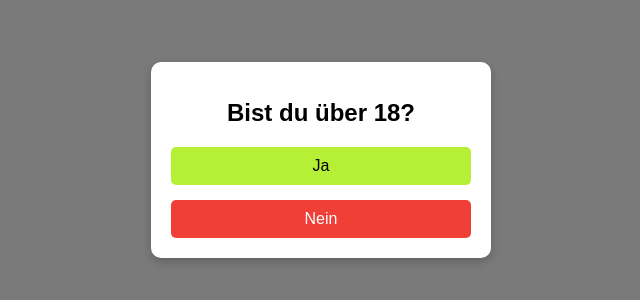
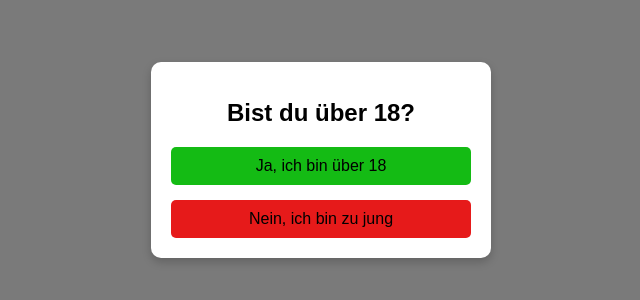
Before and after one commit to nathanb177/voluptas, a plain HTML site: page index.html in a window 1280 px wide. Shown: the part 240-540 px from the top of the page, without its empty margins (319-959 px from the left). Drawn offline with Linux system fonts and the light colour scheme.

Commit message:
Update index.html

```diff
--- a/index.html
+++ b/index.html
@@ -48,21 +48,21 @@
         }
 
         .button-yes {
-            background-color: #b5f037;
+            background-color: #14bb14;
             color: #000;
         }
 
         .button-yes:hover {
-            background-color: #a2d32e;
+            background-color: #1d881d;
         }
 
         .button-no {
-            background-color: #f03f37;
-            color: #fff;
+            background-color: #e61a1a;
+            color: #000;
         }
 
         .button-no:hover {
-            background-color: #d32e2b;
+            background-color: #ff0000;
         }
     </style>
 </head>
@@ -70,8 +70,8 @@
     <div class="verification-container">
         <h1>Bist du über 18?</h1>
         <div class="buttons">
-            <button class="button button-yes" onclick="redirectToMainPage()">Ja</button>
-            <button class="button button-no" onclick="redirectToNoAccess()">Nein</button>
+            <button class="button button-yes" onclick="redirectToMainPage()">Ja, ich bin über 18</button>
+            <button class="button button-no" onclick="redirectToNoAccess()">Nein, ich bin zu jung</button>
         </div>
     </div>
 
```
